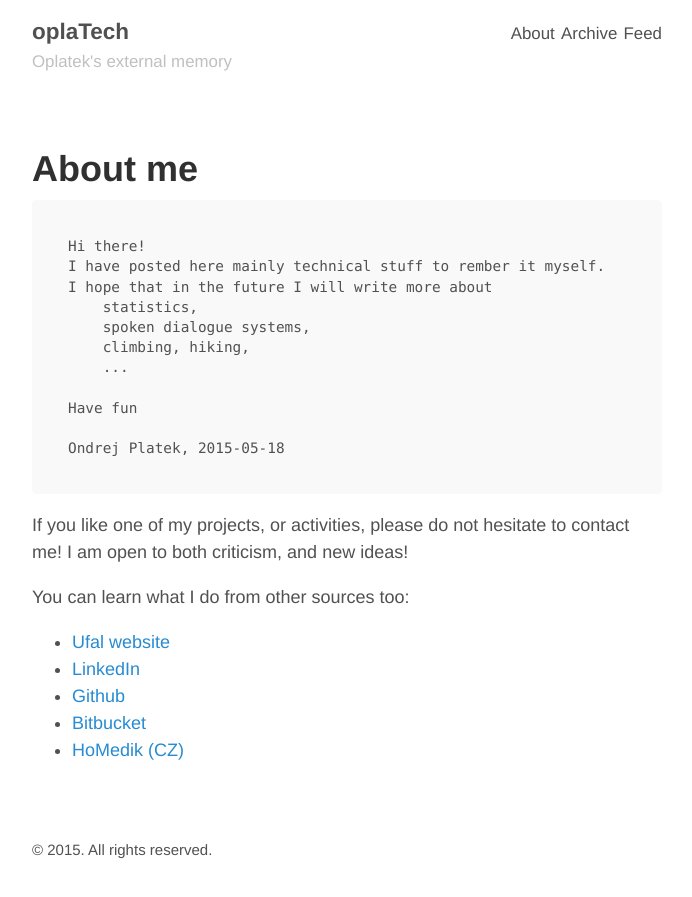
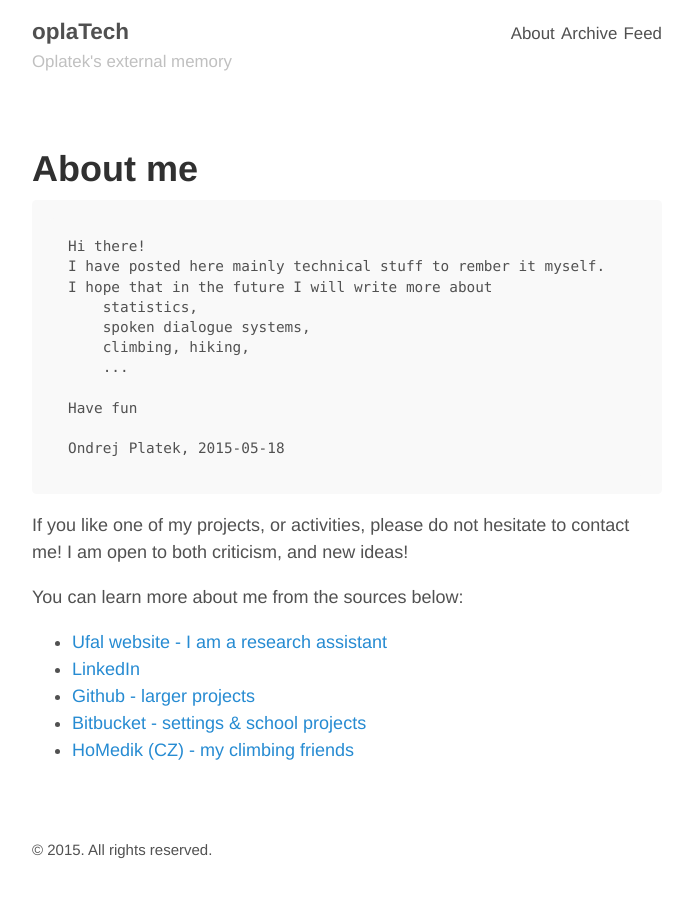
Before and after one commit to oplatek/oplatek.github.io, a Jekyll site: the page built from about.md, in a window 1280 px wide. Shown: the top 897 px of the page, without its empty margins (293-985 px from the left). Built offline with Jekyll 4.4.1, drawn with Linux system fonts in a browser that asks for light colours.

Commit message:
better about source description

```diff
--- a/about.md
+++ b/about.md
@@ -19,10 +19,10 @@ If you like one of my projects, or activities, please do not hesitate to contact
 I am open to both criticism, and new ideas!
 
 
-You can learn what I do from other sources too:
+You can learn more about me from the sources below:
 
-* [Ufal website](https://ufal.mff.cuni.cz/ondrej-platek)
+* [Ufal website - I am a research assistant](https://ufal.mff.cuni.cz/ondrej-platek)
 * [LinkedIn](https://cz.linkedin.com/in/ondrejplatek)
-* [Github](https://github.com/oplatek/)
-* [Bitbucket](https://bitbucket.org/oplatek)
-* [HoMedik (CZ)](http://www.homedik.cz)
+* [Github - larger projects](https://github.com/oplatek/)
+* [Bitbucket - settings & school projects](https://bitbucket.org/oplatek)
+* [HoMedik (CZ) - my climbing friends](http://www.homedik.cz)
```
